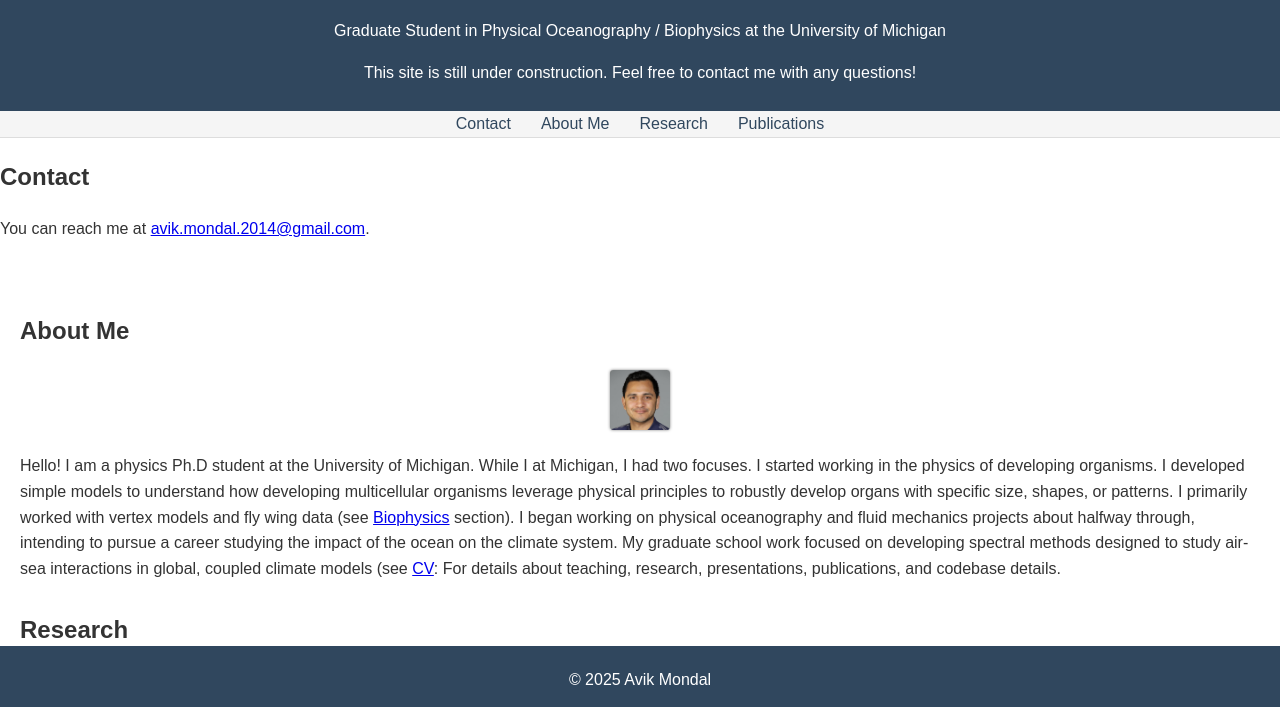
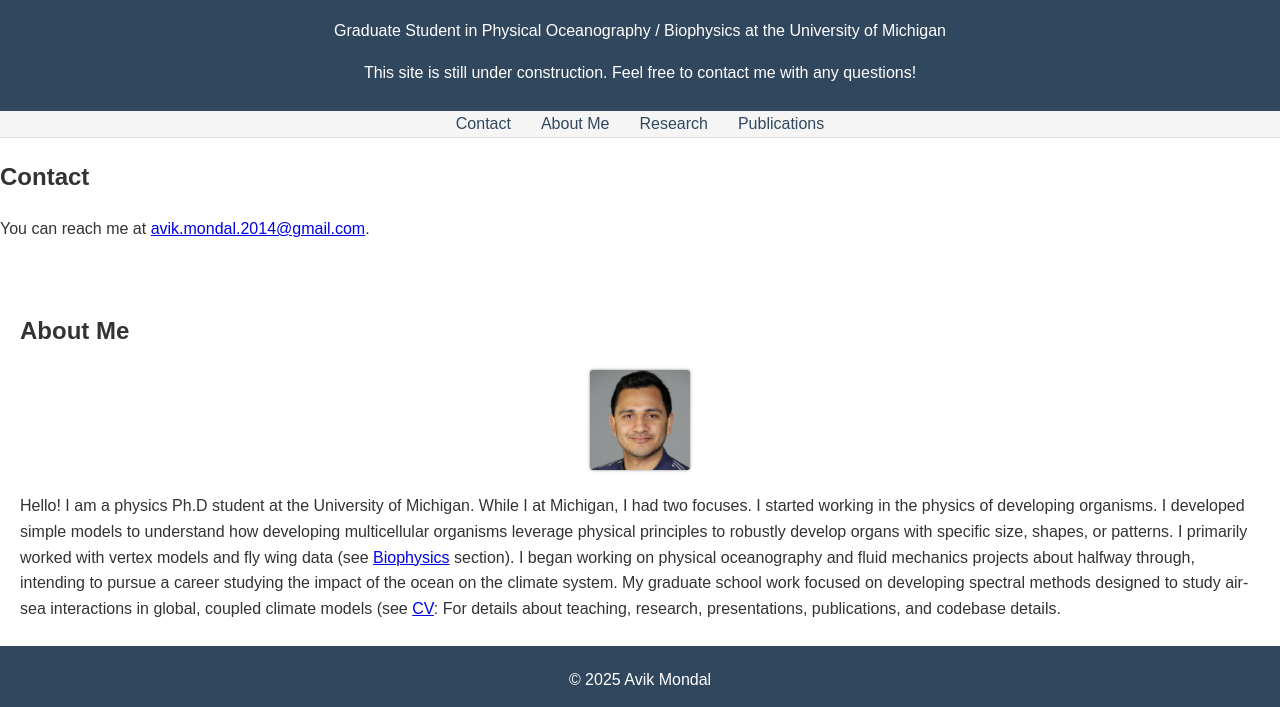
Before and after one commit to avik2007/mondal-personal-site, a plain HTML site: page index.html in a window 1280 px wide. Shown: the part 86-793 px from the top of the page. Drawn offline with Linux system fonts and the light colour scheme; a script that the page names is missing.

Commit message:
Update style.css
Have to make the image a little bigger.

```diff
--- a/style.css
+++ b/style.css
@@ -49,8 +49,8 @@ section {
 }
 
 .personal-photo {
-    width: 60px;  /* Set a fixed width */
-    height: 60px; /* Set the same value for height to make it square */
+    width: 100px;  /* Set a fixed width */
+    height: 100px; /* Set the same value for height to make it square */
     border-radius: 3px; /* Adjust the value to decrease/increase rounded corners */
     box-shadow: 0 0 3px rgba(0,0,0,0.5);
     object-fit: cover; /* Ensure the image covers the frame while maintaining aspect ratio */
```
